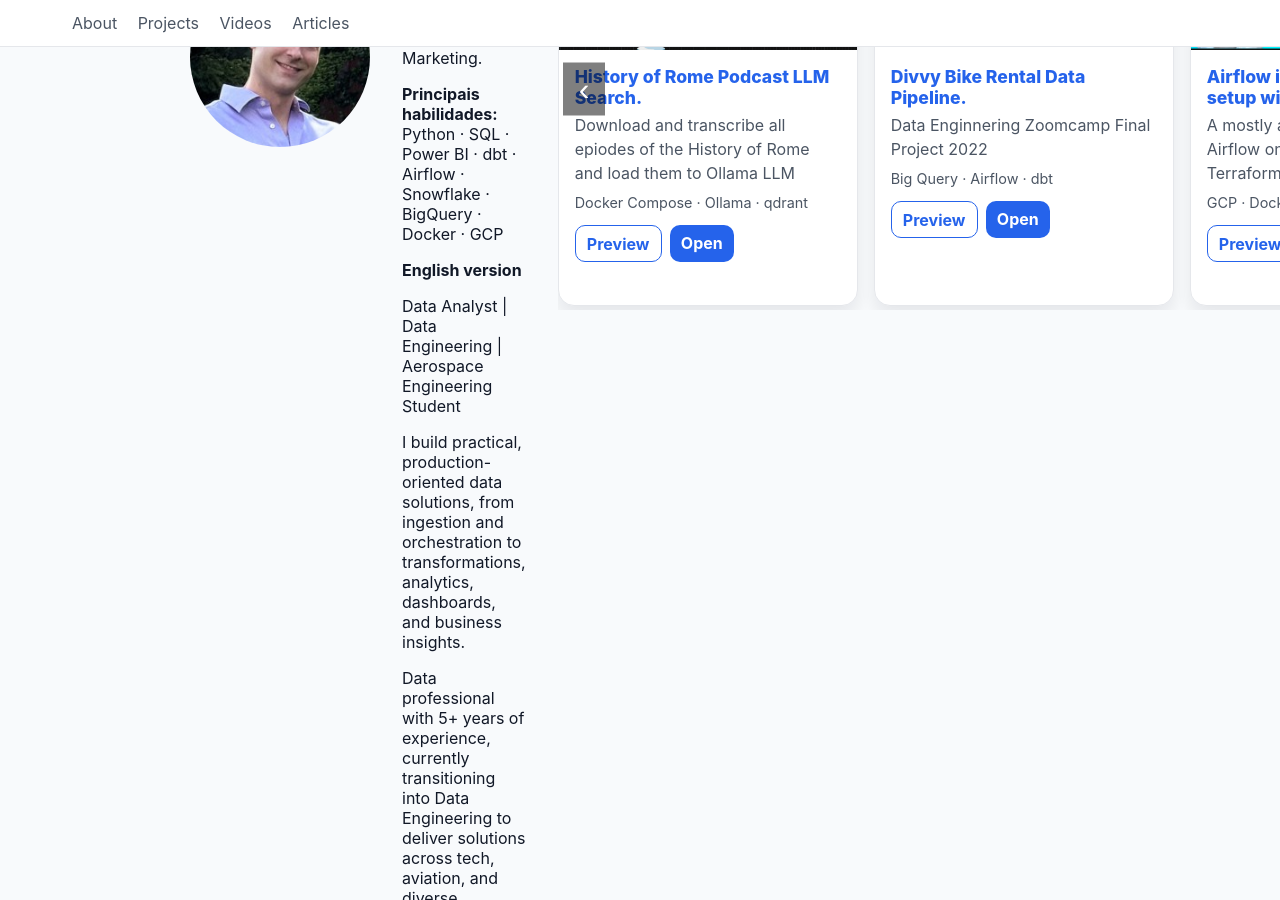
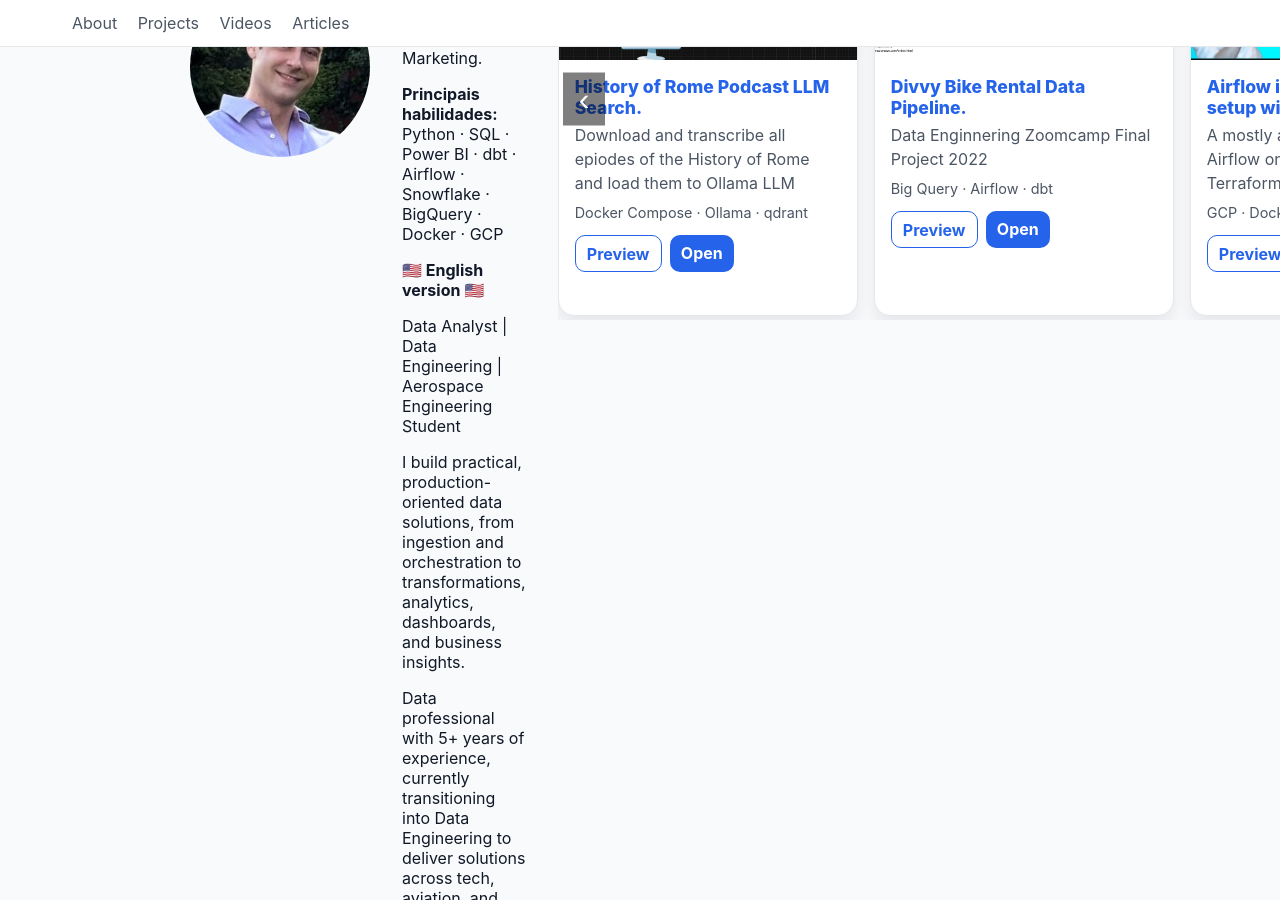
Before and after one commit to grbarbosa3/grbarbosa3.github.io, a Jekyll site: the page built from index.md, in a window 1280 px wide and 900 px high, scrolled down 1110 px. Built offline with Jekyll 4.4.1, drawn with Linux system fonts in a browser that asks for light colours.

```diff
--- a/index.md
+++ b/index.md
@@ -45,7 +44,7 @@ title: "Home"
   <p><strong>Principais habilidades:</strong> Python · SQL · Power BI · dbt · Airflow · Snowflake · BigQuery · Docker · GCP</p>
 
   <div class="english-version">
-    <p><strong>English version</strong></p>
+    <p><strong> 🇺🇸 English version 🇺🇸 </strong></p>
     <p>
       Data Analyst | Data Engineering | Aerospace Engineering Student
     </p>
```
Also changed, not shown: other parts of index.md (+0 -1 lines).
